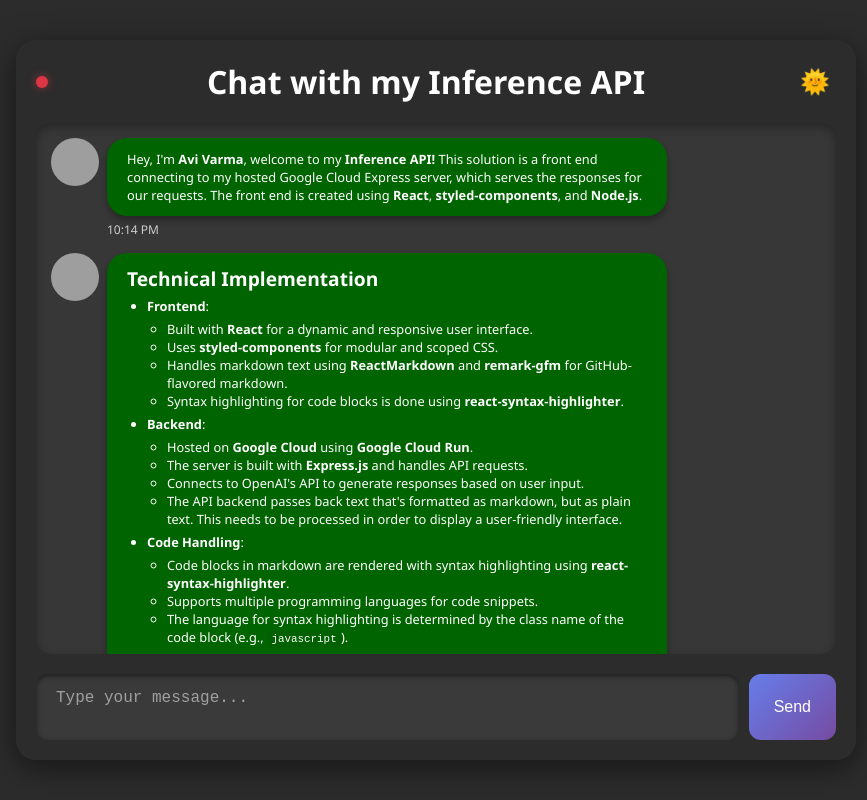
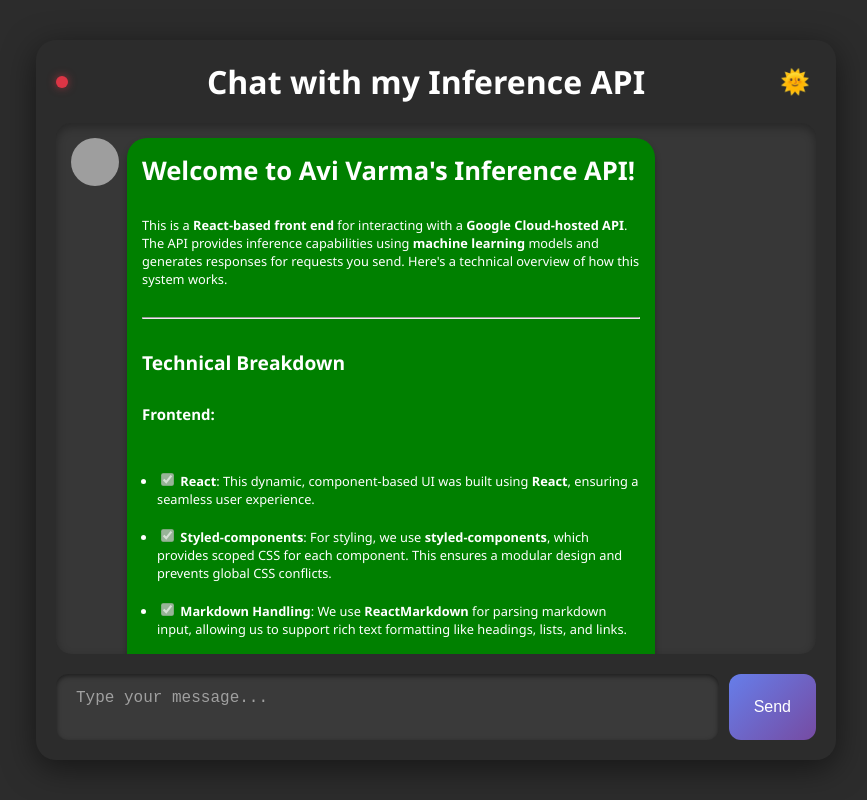
Before and after one commit to avias8/openaifrontend, a React (Create React App) app: page / in a window 1280 px wide. Shown: the whole page, without its empty margins (204-1071 px from the left). Built offline with nearby package versions, Linux system fonts and the light colour scheme; no server answers; grey boxes are pictures that could not be loaded.

Commit message:
Refactor code to update font family, use JSX file extension, and improve system prompts and typing indicator

```diff
--- a/src/App.jsx
+++ b/src/App.jsx
@@ -71,55 +71,58 @@
     if (savedTheme && (savedTheme === 'dark' || savedTheme === 'light')) {
       setTheme(savedTheme);
     }
-  }, []);
+    checkApiStatus();
+
+  }, [checkApiStatus]);
 
   useEffect(() => {
-    checkApiStatus();
-  }, [checkApiStatus]); // Include checkApiStatus in dependencies
-
-  useEffect(() => {
-    // Define initial messages
+    const currentTimestamp = new Date().toLocaleTimeString([], { hour: '2-digit', minute: '2-digit' });
     const initialMessages = [
       {
         id: 1,
         sender: 'system',
-        text: `Hey, I'm **Avi Varma**, welcome to my **Inference API!** This solution is a front end connecting to my hosted Google Cloud Express server, which serves the responses for our requests. The front end is created using **React**, **styled-components**, and **Node.js**.`,
-        timestamp: new Date().toLocaleTimeString([], { hour: '2-digit', minute: '2-digit' })
+        text: `
+  # Welcome to Avi Varma's Inference API!
+
+  This is a **React-based front end** for interacting with a **Google Cloud-hosted API**. The API provides inference capabilities using **machine learning** models and generates responses for requests you send. Here's a technical overview of how this system works.
+
+  ---
+
+  ## Technical Breakdown
+
+  ### Frontend:
+  - [x] **React**: This dynamic, component-based UI was built using **React**, ensuring a seamless user experience.
+  - [x] **Styled-components**: For styling, we use **styled-components**, which provides scoped CSS for each component. This ensures a modular design and prevents global CSS conflicts.
+  - [x] **Markdown Handling**: We use **ReactMarkdown** for parsing markdown input, allowing us to support rich text formatting like headings, lists, and links.
+  - [x] **Syntax Highlighting**: For code snippets, we're using **react-syntax-highlighter**. This library supports highlighting for multiple programming languages, ensuring any code blocks displayed are easy to read.
+
+  ### Backend:
+  - [x] **Google Cloud Run**: The backend server is deployed on **Google Cloud Run**, a fully managed serverless platform. This allows the service to automatically scale based on traffic, while keeping costs low during inactive periods.
+  - [x] **Express.js**: The server logic is written in **Express.js**, handling API requests and communicating with external services like the **OpenAI API**.
+  - [x] **Inference API**: The API is responsible for performing inference on input data, such as user inputs or images, and returning predictions. The responses are formatted as markdown, giving flexibility to include text, code blocks, or lists.
+
+  ---
+
+  ### Markdown Rendering:
+  - [x] Markdown responses from the backend are processed using **ReactMarkdown**. This ensures any formatting, links, or code blocks are displayed properly on the front end.
+  - [x] GitHub-flavored markdown (GFM) is enabled using the **remark-gfm** plugin, allowing features like checkboxes, tables, and strikethroughs.
+
+  ---
+
+  I hope this gives you a solid understanding of the system. Feel free to explore the API and ask any questions you may have!`,
+        timestamp: currentTimestamp
       },
       {
         id: 2,
-        sender: 'system',
-        text: `
-## Technical Implementation
-
-- **Frontend**:
-  - Built with **React** for a dynamic and responsive user interface.
-  - Uses **styled-components** for modular and scoped CSS.
-  - Handles markdown text using **ReactMarkdown** and **remark-gfm** for GitHub-flavored markdown.
-  - Syntax highlighting for code blocks is done using **react-syntax-highlighter**.
-
-- **Backend**:
-  - Hosted on **Google Cloud** using **Google Cloud Run**.
-  - The server is built with **Express.js** and handles API requests.
-  - Connects to OpenAI's API to generate responses based on user input.
-  - The API backend passes back text that's formatted as markdown, but as plain text. This needs to be processed in order to display a user-friendly interface.
-
-- **Code Handling**:
-  - Code blocks in markdown are rendered with syntax highlighting using **react-syntax-highlighter**.
-  - Supports multiple programming languages for code snippets.
-  - The language for syntax highlighting is determined by the class name of the code block (e.g., \`javascript\`).
-
-- **Markdown Text**:
-  - Supports GitHub-flavored markdown for rich text formatting using **remark-gfm**.
-  - Allows for easy inclusion of links, lists, and other markdown features.
-  - Markdown is rendered using **ReactMarkdown**, which converts markdown text to React components.
-  - The frontend processes the markdown text received from the API and renders it appropriately.
-        `,
-        timestamp: new Date().toLocaleTimeString([], { hour: '2-digit', minute: '2-digit' })
+        sender: 'openai',
+        text: `Hey, how can I assist you today?`,
+        timestamp: currentTimestamp
       }
     ];
     setChatLog(initialMessages);
   }, []);
+
+
 
   useEffect(() => {
     // Scroll to the bottom when chatLog or isLoading changes
--- a/src/GlobalStyle.js
+++ b/src/GlobalStyle.js
@@ -1,5 +1,3 @@
-// src/GlobalStyle.js
-
 import { createGlobalStyle } from 'styled-components';
 
 const GlobalStyle = createGlobalStyle`
@@ -11,17 +9,52 @@
     font-family: 'Segoe UI', Tahoma, Geneva, Verdana, sans-serif;
     color: ${({ theme }) => theme.textColor};
     transition: background-color 0.3s, color 0.3s;
-    height: 100vh; /* Ensure body takes full viewport height */
-    overflow: hidden; /* Prevent body overflow */
+    height: 100vh;
+    overflow: hidden;
+    -webkit-font-smoothing: antialiased;
+    -moz-osx-font-smoothing: grayscale;
   }
 
   #root {
-    height: 100%; /* Ensure root takes full height */
+    height: 100%;
     display: flex;
     flex-direction: column;
   }
 
-  /* Optional: Customize scrollbar for better aesthetics */
+  /* Global box-sizing for consistent layouts */
+  *, *::before, *::after {
+    box-sizing: border-box;
+  }
+
+  /* Reset margins for headings and lists */
+  h1, h2, h3, h4, h5, h6, p {
+    margin: 0;
+    padding: 0;
+  }
+
+  ul, ol {
+    margin: 0;
+    padding-left: 1.5em;
+  }
+
+  /* Global link styling */
+  a {
+    color: ${({ theme }) => theme.linkColor};
+    text-decoration: none;
+    transition: color 0.3s;
+  }
+
+  a:hover {
+    text-decoration: underline;
+  }
+
+  /* Focus outline for accessibility */
+  *:focus {
+    outline: 2px solid ${({ theme }) => theme.focusColor};
+    outline-offset: 2px;
+  }
+
+  /* Customize scrollbar for WebKit browsers */
   ::-webkit-scrollbar {
     width: 8px;
   }
@@ -35,6 +68,12 @@
     border-radius: 4px;
     border: 2px solid ${({ theme }) => theme.scrollbarTrack};
   }
+
+  /* Firefox scrollbar styles */
+  * {
+    scrollbar-width: thin;
+    scrollbar-color: ${({ theme }) => theme.scrollbarThumb} ${({ theme }) => theme.scrollbarTrack};
+  }
 `;
 
 export default GlobalStyle;
--- a/src/components/Message.jsx
+++ b/src/components/Message.jsx
@@ -51,7 +51,7 @@
 `;
 
 const MessageBubble = styled.div`
-  padding: 12px 20px;
+  padding: 10px 15px; /* Reduced padding for the message bubble */
   border-radius: 20px;
   background: ${({ $sender, theme }) =>
     $sender === 'user'
@@ -59,7 +59,7 @@
       : $sender === 'openai'
       ? theme.messageOpenAI
       : $sender === 'system'
-      ? 'darkgreen' // Set system message bubble to green
+      ? 'green' // Set system message bubble to green
       : theme.messageError};
   color: ${({ theme }) => theme.textColor}; /* Dynamic text color */
   box-shadow: 0 4px 6px rgba(0, 0, 0, 0.3);
@@ -68,19 +68,20 @@
   word-wrap: break-word;
   flex: 1;
   font-size: ${({ $sender }) => ($sender === 'system' ? '0.8em' : '1em')}; /* Smaller text for system messages */
+  white-space: pre-wrap; /* Preserve whitespace and line breaks */
 
-  /* Optional: Style Markdown elements */
+  /* Adjust the margins and paddings for markdown elements */
   h1, h2, h3, h4, h5, h6 {
-    margin: 0;
+    margin: 5px 0; /* Reduced margin for headers */
   }
 
   p {
-    margin: 0;
+    margin: 5px 0; /* Reduced margin for paragraphs */
   }
 
   ul, ol {
-    padding-left: 20px;
-    margin: 5px 0;
+    padding-left: 15px; /* Slightly reduced padding for lists */
+    margin: 5px 0; /* Reduced margin for list items */
   }
 
   strong {
@@ -97,6 +98,7 @@
     color: inherit; /* Inherit color to prevent overriding text color */
   }
 `;
+
 
 const Timestamp = styled.span`
   display: block;
```
Lines whose indentation alone changed are shown as unchanged.
